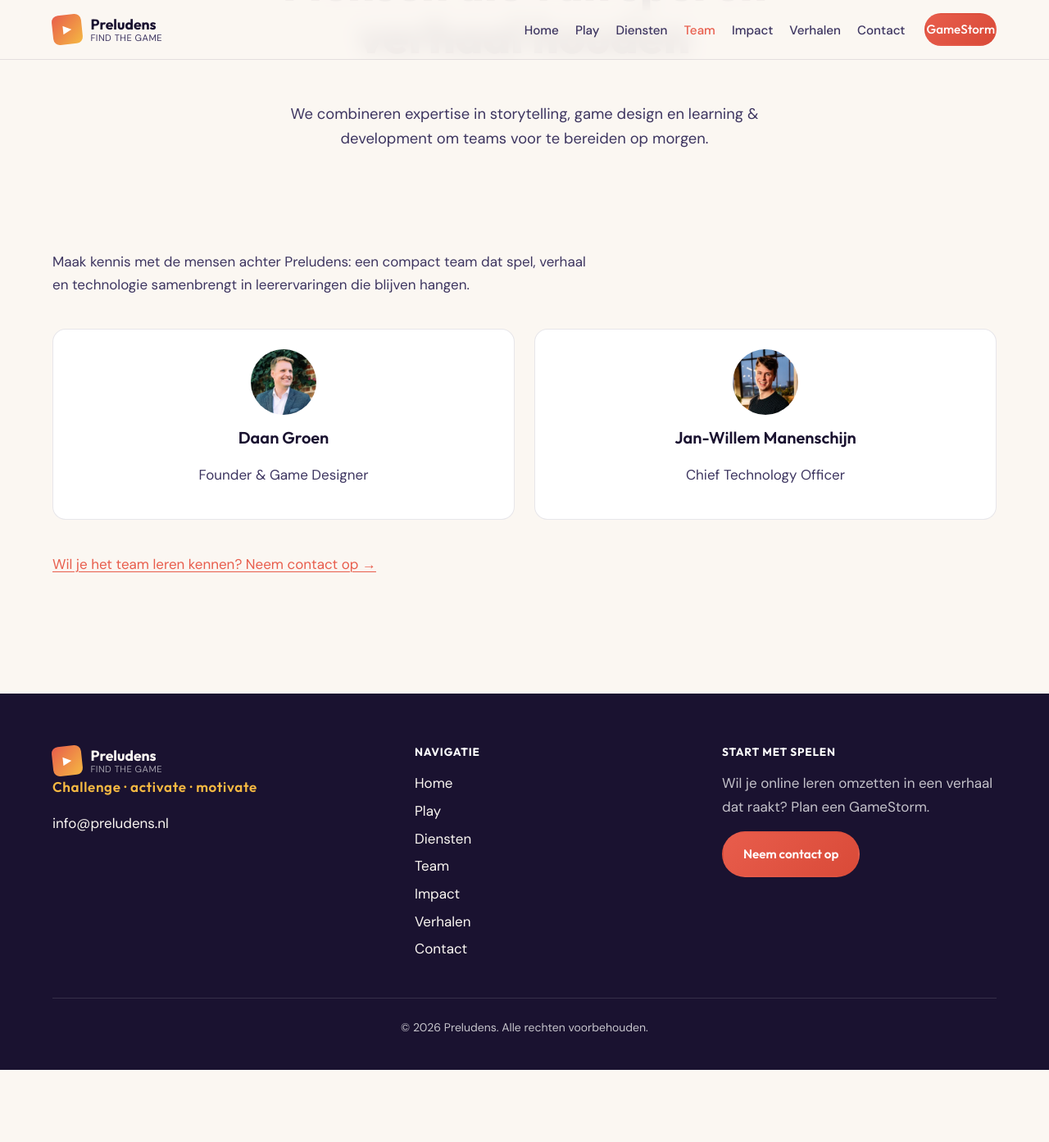
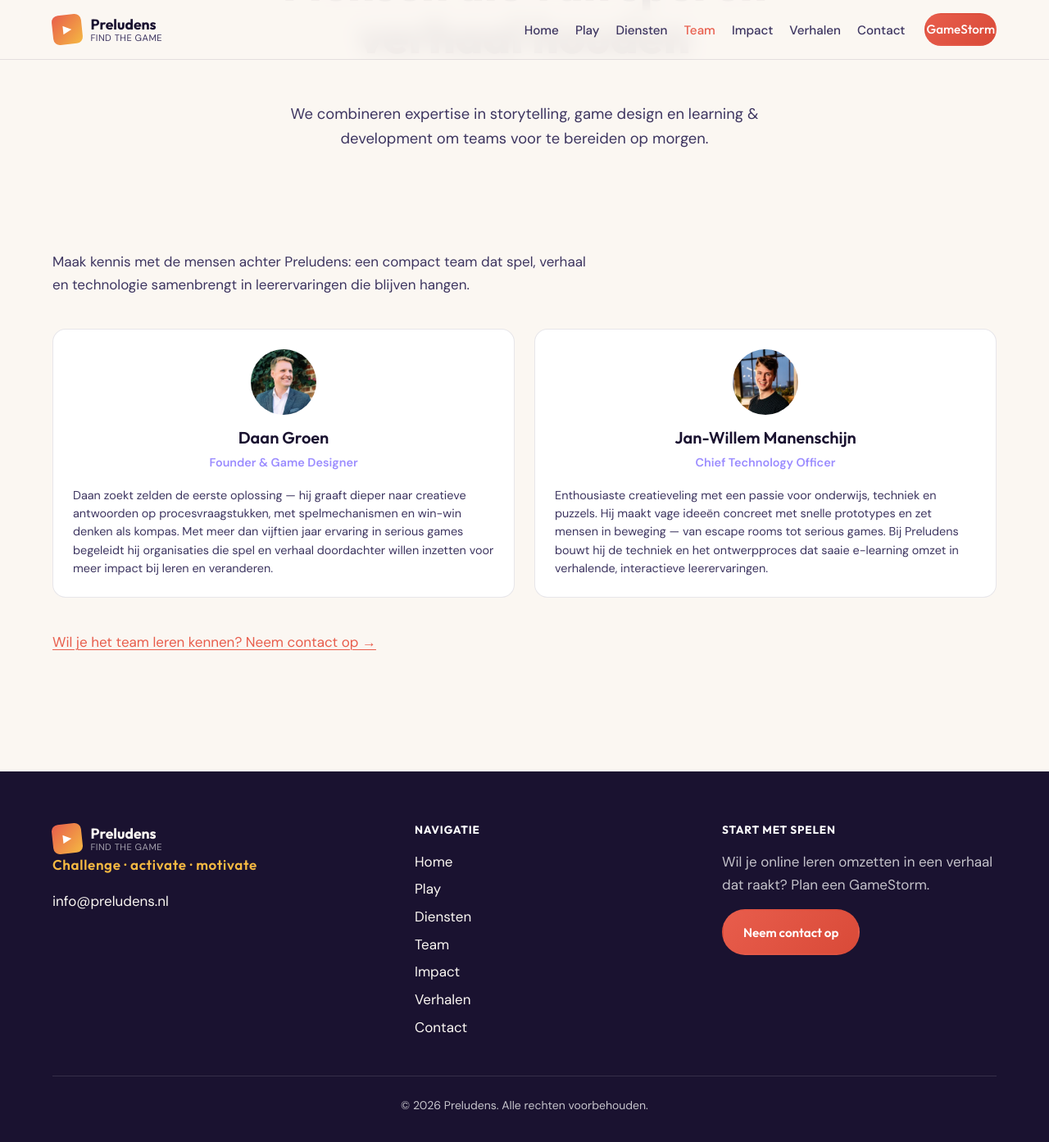
Before and after one commit to Preludens/preludens-website, a Jekyll site: the page built from team/index.md, in a window 1280 px wide and 1400 px high, scrolled down 238 px. Shown: the top 1393 px of the window at 82% size. Built offline with Jekyll 4.4.1, drawn with Linux system fonts in a browser that asks for light colours; before the commit the page ends 1543 px from its top, so only the background shows below that.

Commit message:
Add personal team bios inspired by LinkedIn profiles
Short Dutch introductions for Daan Groen and Jan-Willem Manenschijn
on the team page, with styling for role and bio text.

Co-authored-by: Jan-Willem Manenschijn <github@manenschijn.com>

```diff
--- a/assets/css/main.scss
+++ b/assets/css/main.scss
@@ -695,7 +695,7 @@ p { margin: 0 0 var(--space-sm); }
 .team-grid {
   display: grid;
   gap: var(--space-md);
-  grid-template-columns: repeat(auto-fit, minmax(200px, 1fr));
+  grid-template-columns: repeat(auto-fit, minmax(280px, 1fr));
 }
 
 .team-member {
@@ -704,6 +704,25 @@ p { margin: 0 0 var(--space-sm); }
   background: var(--color-white);
   border-radius: var(--radius-md);
   border: 1px solid var(--color-border);
+
+  h3 {
+    margin-bottom: var(--space-xs);
+  }
+
+  .team-role {
+    margin: 0 0 var(--space-sm);
+    font-size: 0.9rem;
+    font-weight: 600;
+    color: var(--color-lilac);
+  }
+
+  .team-bio {
+    margin: 0;
+    font-size: 0.9rem;
+    line-height: 1.55;
+    color: var(--color-ink-soft);
+    text-align: left;
+  }
 
   .avatar {
     width: 5rem;
--- a/team/index.md
+++ b/team/index.md
@@ -26,14 +26,24 @@ permalink: /team/
           <img src="{{ '/assets/images/team/daan-groen.jpg' | relative_url }}" alt="Daan Groen" width="200" height="200" loading="lazy" decoding="async">
         </div>
         <h3>Daan Groen</h3>
-        <p>Founder &amp; Game Designer</p>
+        <p class="team-role">Founder &amp; Game Designer</p>
+        <p class="team-bio">
+          Daan zoekt zelden de eerste oplossing — hij graaft dieper naar creatieve antwoorden op procesvraagstukken,
+          met spelmechanismen en win-win denken als kompas. Met meer dan vijftien jaar ervaring in serious games
+          begeleidt hij organisaties die spel en verhaal doordachter willen inzetten voor meer impact bij leren en veranderen.
+        </p>
       </div>
       <div class="team-member">
         <div class="avatar">
           <img src="{{ '/assets/images/team/jan-willem-manenschijn.jpg' | relative_url }}" alt="Jan-Willem Manenschijn" width="200" height="200" loading="lazy" decoding="async">
         </div>
         <h3>Jan-Willem Manenschijn</h3>
-        <p>Chief Technology Officer</p>
+        <p class="team-role">Chief Technology Officer</p>
+        <p class="team-bio">
+          Enthousiaste creatieveling met een passie voor onderwijs, techniek en puzzels. Hij maakt vage ideeën concreet
+          met snelle prototypes en zet mensen in beweging — van escape rooms tot serious games. Bij Preludens bouwt hij
+          de techniek en het ontwerpproces dat saaie e-learning omzet in verhalende, interactieve leerervaringen.
+        </p>
       </div>
     </div>
     <p style="margin-top: var(--space-lg);">
```
